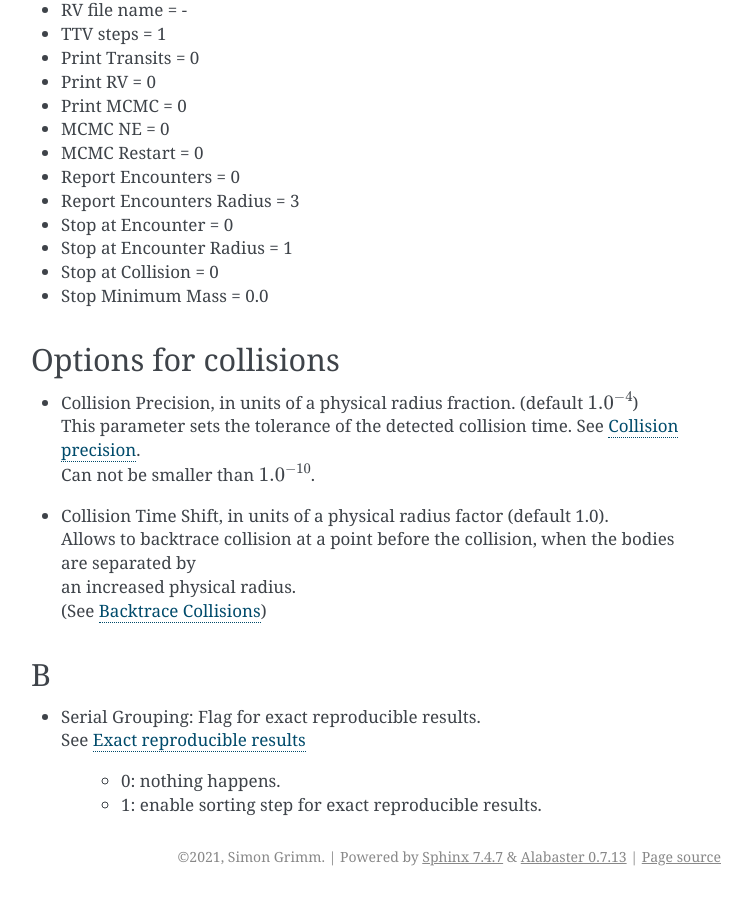
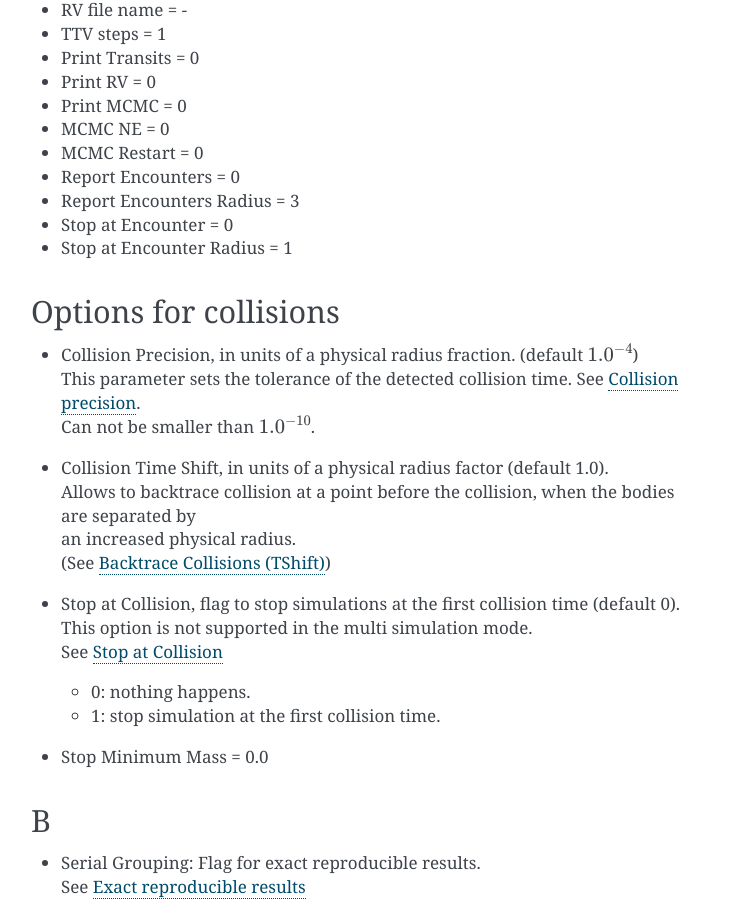
Before and after one commit to vinfreecs/genga, a Sphinx documentation site: the page built from docs/Param.rst, in a window 1280 px wide and 900 px high, scrolled down 4147 px. Shown: the whole window, without its empty margins (389-1140 px from the left). Built offline with Sphinx 7.4.7, drawn with Linux system fonts in a browser that asks for light colours.

Commit message:
update stop minimum mass

```diff
--- a/docs/Param.rst
+++ b/docs/Param.rst
@@ -155,6 +153,14 @@
   | an increased physical radius.
   | (See :ref:`CollisionTshift`)
 
+- | Stop at Collision, flag to stop simulations at the first collision time (default 0).
+  | This option is not supported in the multi simulation mode.
+  | See :ref:`StopAtCollision`
+
+  -  0: nothing happens.
+  -  1: stop simulation at the first collision time.
+
+- Stop Minimum Mass = 0.0
 
 B
 -
```
Also changed, not shown: other parts of docs/Param.rst (+0 -2 lines), docs/Collisions.rst (+19 -4 lines), docs/Files.rst (+11 -0 lines), 7 other files.
